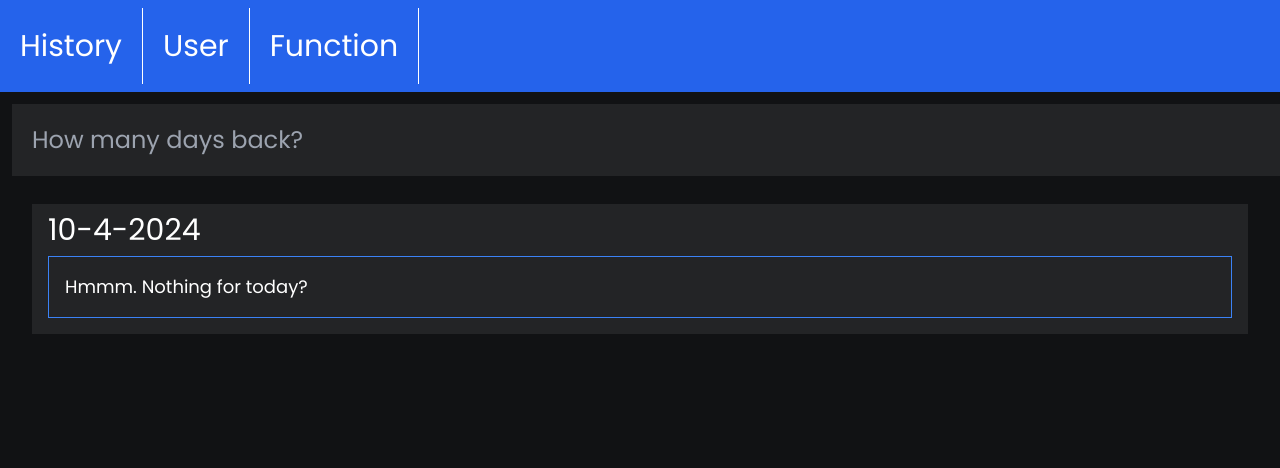
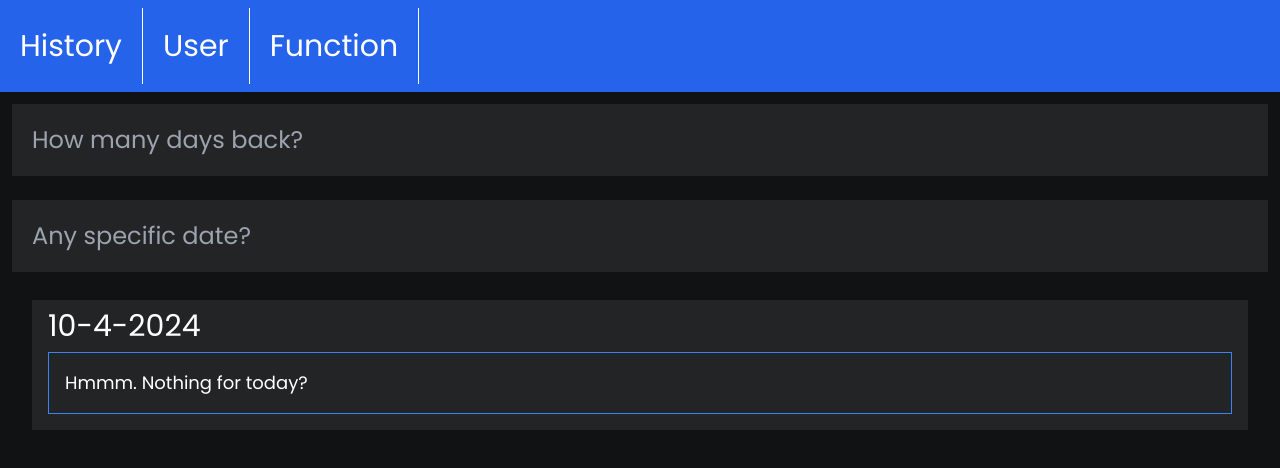
Before and after one commit to TinglyPants/ESIX-log-viewer-frontend, a React (Create React App) app: page /history in a window 1280 px wide. Shown: the top 468 px of the page. Built offline with nearby package versions, Linux system fonts and the light colour scheme; no server answers.

Commit message:
Log History Page is now done.

```diff
--- a/src/components/Routes/History/LogHistoryPage.js
+++ b/src/components/Routes/History/LogHistoryPage.js
@@ -3,8 +3,10 @@ import LogHistoryViewer from "./LogHistoryViewer";
 
 export default function LogHistoryPage() {
     const [historyDepth, setHistoryDepth] = useState(1);
-    const dateArray = [];
+    const [customDate, setCustomDate] = useState("");
+    let dateArray = [];
 
+    if (customDate === "") {
         for (let i = 0; i < historyDepth; i++) {
             let tempDate = new Date();
             tempDate.setDate(tempDate.getDate() - i);
@@ -16,8 +18,11 @@ export default function LogHistoryPage() {
                 tempDate.getFullYear();
             dateArray.push(formattedDate);
         }
+    } else {
+        dateArray = [customDate];
+    }
 
-    console.log(dateArray);
+    console.log(customDate);
 
     return (
         <div className="flex flex-col">
@@ -26,8 +31,14 @@ export default function LogHistoryPage() {
                 min="1"
                 max="10"
                 onChange={(e) => setHistoryDepth(e.target.value)}
-                className="bg-light text-2xl m-3 p-5 w-full"
+                className="bg-light text-2xl m-3 p-5 w-auto"
                 placeholder="How many days back?"
+            />
+            <input
+                type="text"
+                onChange={(e) => setCustomDate(e.target.value)}
+                className="bg-light text-2xl m-3 p-5 w-auto"
+                placeholder="Any specific date?"
             />
             {dateArray.map((date) => {
                 return <LogHistoryViewer date={date} />;
```
Lines whose indentation alone changed are shown as unchanged.
